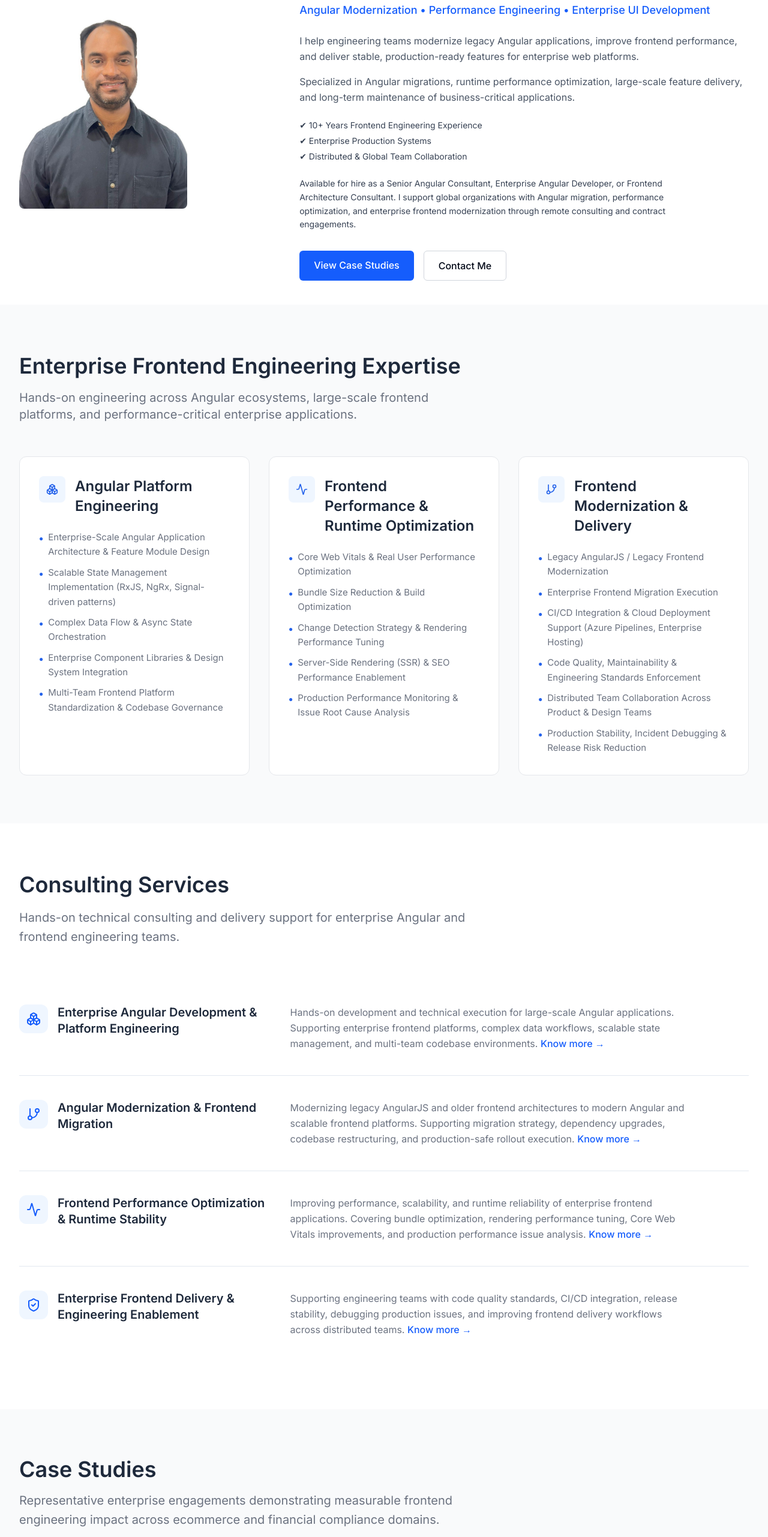
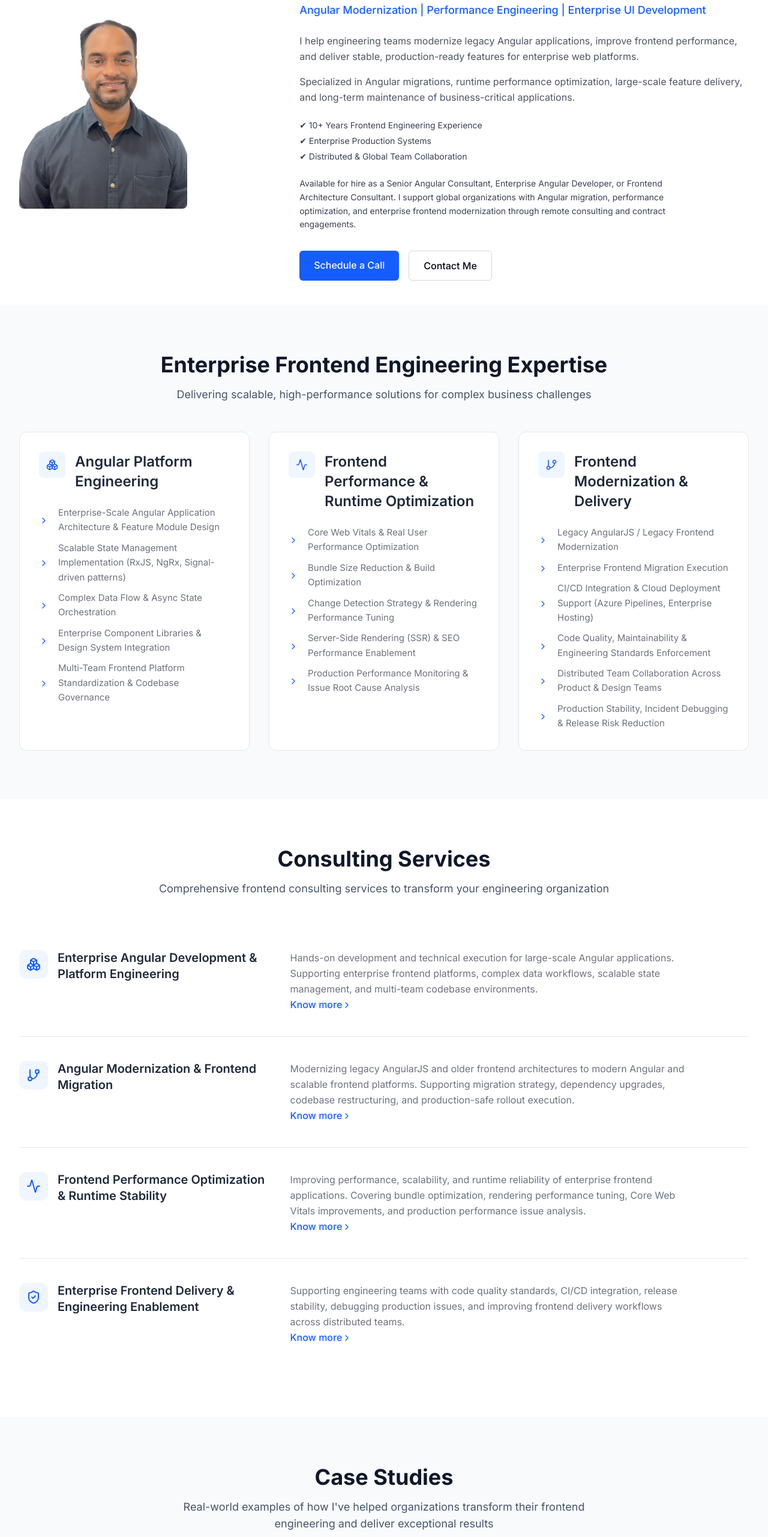
Before and after one commit to chaurasiyaumesh9/mercurion-consulting, a Next.js app: page / in a window 1280 px wide. Shown: the part 234-2797 px from the top of the page at 60% size. Built offline with nearby package versions, Linux system fonts and the light colour scheme.

Commit message:
Refining content

```diff
--- a/app/components/CaseStudies.tsx
+++ b/app/components/CaseStudies.tsx
@@ -1,4 +1,4 @@
-import { Check } from "lucide-react";
+import { ChevronRight } from "lucide-react";
 
 export function CaseStudies() {
   const cases = [
@@ -50,17 +50,15 @@ export function CaseStudies() {
     <section id="case-studies" className="bg-[#F9FAFB] py-14 md:py-20 scroll-mt-24">
       <div className="max-w-7xl mx-auto px-6 md:px-8">
         {/* HEADER */}
-        <div className="mb-12 md:mb-16 max-w-3xl">
-          <h2 className="text-3xl md:text-4xl font-semibold text-[#1E293B]">
-            Case Studies
-          </h2>
-
-          <p className="mt-4 text-lg md:text-xl text-[#6B7280] leading-relaxed">
-            Representative enterprise engagements demonstrating measurable
-            frontend engineering impact across ecommerce and financial
-            compliance domains.
-          </p>
-        </div>
+        <div className="text-center mb-12">
+            <h2 className="text-3xl sm:text-4xl font-bold text-slate-900 mb-4">
+              Case Studies
+            </h2>
+            <p className="text-lg text-slate-600 max-w-3xl mx-auto">
+              Real-world examples of how I've helped organizations transform their frontend engineering
+              and deliver exceptional results
+            </p>
+          </div>
 
         {/* CASE LIST */}
         <div className="space-y-8 md:space-y-10">
@@ -111,8 +109,8 @@ export function CaseStudies() {
 
                   <ul className="space-y-2">
                     {caseStudy.results.map((result, idx) => (
-                      <li key={idx} className="flex items-start gap-2">
-                        <Check className="w-4 h-4 text-blue-600 mt-1 shrink-0" />
+                      <li key={idx} className="flex items-center gap-2">
+                        <ChevronRight className="w-4 h-4 mr-2 mt-0.5 text-blue-600 flex-shrink-0" />
                         <span className="text-sm md:text-[15px] text-[#4B5563] leading-relaxed">
                           {result}
                         </span>
--- a/app/components/ConsultingApproach.tsx
+++ b/app/components/ConsultingApproach.tsx
@@ -1,28 +1,28 @@
 export function ConsultingApproach() {
   const steps = [
     {
-      phase: "01",
+      phase: "Discovery",
       title: "Technical Discovery & System Audit",
       description:
-        "Architecture review, codebase analysis, performance profiling, and identification of technical debt and stability risks. For new builds, includes requirements clarification and frontend platform foundation design.",
+        "I begin every engagement with a comprehensive technical assessment. This includes reviewing existing architecture, identifying performance bottlenecks, evaluating code quality, and understanding team capabilities. This phase establishes a clear baseline and identifies opportunities for improvement.",
     },
     {
-      phase: "02",
+      phase: "Planning",
       title: "Engineering Strategy & Roadmap Planning",
       description:
-        "Translate technical findings into a prioritized roadmap covering modernization opportunities, performance optimization strategy, architecture improvements, and phased delivery planning aligned with business timelines.",
+        "Based on discovery findings, I create a detailed technical roadmap with clear milestones, deliverables, and success metrics. This includes architecture decisions, technology stack recommendations, team structure proposals, and risk mitigation strategies. The plan ensures alignment between technical solutions and business objectives.",
     },
     {
-      phase: "03",
+      phase: "Development",
       title: "Implementation & Engineering Execution",
       description:
-        "Hands-on engineering contribution delivering improvements or new capabilities, including performance optimization, modernization, and frontend architecture implementation in collaboration with product teams.",
+        "Implementation follows agile methodologies with short iteration cycles, continuous integration, and regular stakeholder feedback. I establish coding standards, implement automated testing, set up CI/CD pipelines, and ensure code quality through reviews and pair programming. The focus is on building sustainable, maintainable solutions.",
     },
     {
-      phase: "04",
-      title: "Documentation, Knowledge Transfer & Stability",
+      phase: "Optimization",
+      title: "Performance Optimization, Knowledge Transfer & Training",
       description:
-        "Provide documentation, architectural decision records, and knowledge transfer to ensure teams can maintain and evolve the frontend platform independently after engagement.",
+        "The final phase focuses on optimization and knowledge transfer. I conduct performance audits, implement optimizations, and establish monitoring systems. Equally important is ensuring the team can maintain and evolve the solution through comprehensive documentation, training sessions, and ongoing mentorship.",
     },
   ];
 
@@ -30,16 +30,14 @@ export function ConsultingApproach() {
     <section id="approach" className="bg-white py-14 md:py-20 scroll-mt-24">
       <div className="max-w-7xl mx-auto px-6 md:px-8">
         {/* HEADER */}
-        <div className="mb-12 md:mb-16 max-w-3xl">
-          <h2 className="text-3xl md:text-4xl font-semibold text-[#1E293B]">
-            Technical Delivery Approach
-          </h2>
-
-          <p className="mt-4 text-lg md:text-xl text-[#6B7280] leading-relaxed">
-            A structured, hands-on methodology for assessing, building,
-            modernizing, and scaling enterprise frontend applications.
-          </p>
-        </div>
+        <div className="text-center mb-12">
+            <h2 className="text-3xl sm:text-4xl font-bold text-slate-900 mb-4">
+              Technical Delivery Approach
+            </h2>
+            <p className="text-lg text-slate-600 max-w-3xl mx-auto">
+              A proven methodology for delivering high-quality frontend solutions on time and within budget
+            </p>
+          </div>
 
         {/* PHASE BLOCKS */}
         <div className="grid md:grid-cols-2 gap-6 md:gap-8">
@@ -48,13 +46,16 @@ export function ConsultingApproach() {
               key={index}
               className="bg-[#F9FAFB] border border-[#E5E7EB] rounded-xl p-6 md:p-8"
             >
+                <div className="w-12 h-12 bg-blue-100 rounded-lg flex items-center justify-center">
+                  <span className="text-2xl font-bold text-blue-600">{index + 1}</span>
+                </div>
               {/* PHASE NUMBER */}
-              <div className="text-sm font-semibold text-blue-600 mb-3">
-                Phase {step.phase}
+              <div className="text-xl font-semibold text-slate-900 mb-2 mt-2">
+                {step.phase}
               </div>
 
               {/* TITLE */}
-              <h3 className="text-lg md:text-xl font-semibold text-[#1E293B] mb-3 leading-snug">
+              <h3 className="text-sm text-blue-600 font-medium mb-3">
                 {step.title}
               </h3>
 
--- a/app/components/ConsultingServices.tsx
+++ b/app/components/ConsultingServices.tsx
@@ -1,4 +1,4 @@
-import { Boxes, GitBranch, Activity, ShieldCheck } from "lucide-react";
+import { Boxes, GitBranch, Activity, ShieldCheck, ChevronRight } from "lucide-react";
 
 export function ConsultingServices() {
   const services = [
@@ -36,16 +36,14 @@ export function ConsultingServices() {
     <section id="services" className="bg-white py-14 md:py-20 scroll-mt-24">
       <div className="max-w-7xl mx-auto px-6 md:px-8">
         {/* HEADER */}
-        <div className="mb-10 md:mb-14 max-w-3xl">
-          <h2 className="text-3xl md:text-4xl text-[#1E293B] font-semibold leading-tight">
-            Consulting Services
-          </h2>
-
-          <p className="mt-4 text-lg md:text-xl text-[#6B7280] leading-relaxed">
-            Hands-on technical consulting and delivery support for enterprise
-            Angular and frontend engineering teams.
-          </p>
-        </div>
+        <div className="text-center mb-12">
+            <h2 className="text-3xl sm:text-4xl font-bold text-slate-900 mb-4">
+              Consulting Services
+            </h2>
+            <p className="text-lg text-slate-600 max-w-3xl mx-auto">
+              Comprehensive frontend consulting services to transform your engineering organization
+            </p>
+          </div>
 
         {/* SERVICES LIST */}
         <div className="divide-y divide-slate-200">
@@ -100,9 +98,9 @@ export function ConsultingServices() {
                   {service.description}{" "}
                   <a
                     href={service.href}
-                    className="text-blue-600 font-medium hover:text-blue-700 transition whitespace-nowrap"
+                    className="text-blue-600 font-medium hover:text-blue-700 transition whitespace-nowrap flex items-center"
                   >
-                    Know more →
+                    Know more <ChevronRight className="w-4 h-4 mr-2 mt-0.5 text-blue-600 flex-shrink-0" />
                   </a>
                 </p>
               </div>
--- a/app/components/Contact.tsx
+++ b/app/components/Contact.tsx
@@ -14,8 +14,7 @@ export function Contact() {
           </h2>
 
           <p className="mt-4 text-lg md:text-xl text-[#CBD5E1] leading-relaxed">
-            Available for enterprise Angular consulting and frontend performance
-            optimization engagements.
+            Whether you need help with a specific challenge or want to discuss a larger initiative, I'm here to help. Let's explore how we can work together to achieve your frontend goals.
           </p>
 
           {/* CONTACT LINKS */}
--- a/app/components/Expertise.tsx
+++ b/app/components/Expertise.tsx
@@ -1,4 +1,4 @@
-import { Boxes, Activity, GitBranch } from "lucide-react";
+import { Boxes, Activity, GitBranch, ChevronRight } from "lucide-react";
 
 export function Expertise() {
   const expertiseAreas = [
@@ -46,16 +46,14 @@ export function Expertise() {
       <div className="max-w-7xl mx-auto px-6 md:px-8">
 
         {/* HEADER */}
-        <div className="mb-10 md:mb-14 max-w-3xl">
-          <h2 className="text-3xl md:text-4xl text-[#1E293B] font-semibold leading-tight">
-            Enterprise Frontend Engineering Expertise
-          </h2>
-
-          <p className="mt-4 text-lg md:text-xl text-[#6B7280]">
-            Hands-on engineering across Angular ecosystems, large-scale frontend
-            platforms, and performance-critical enterprise applications.
-          </p>
-        </div>
+        <div className="text-center mb-12">
+            <h2 className="text-3xl sm:text-4xl font-bold text-slate-900 mb-4">
+              Enterprise Frontend Engineering Expertise
+            </h2>
+            <p className="text-lg text-slate-600 max-w-3xl mx-auto">
+              Delivering scalable, high-performance solutions for complex business challenges
+            </p>
+          </div>
 
         {/* GRID */}
         <div className="grid grid-cols-1 sm:grid-cols-2 lg:grid-cols-3 gap-6 md:gap-8">
@@ -88,9 +86,9 @@ export function Expertise() {
                   <li
                     key={idx}
                     className="text-[#6B7280] text-sm md:text-[15px]
-                               flex items-start gap-2 leading-relaxed"
+                               flex items-center gap-2 leading-relaxed"
                   >
-                    <span className="text-[#2563EB] mt-1.5 text-xs">●</span>
+                    <ChevronRight className="w-4 h-4 mr-2 mt-0.5 text-blue-600 flex-shrink-0" />
                     <span>{item}</span>
                   </li>
                 ))}
--- a/app/components/HeroSection.tsx
+++ b/app/components/HeroSection.tsx
@@ -37,7 +37,7 @@ export default function HeroSection() {
 
             {/* SPECIALIZATION STRIP */}
             <p className="mt-4 text-base md:text-lg text-blue-600 font-medium">
-              Angular Modernization • Performance Engineering • Enterprise UI
+              Angular Modernization | Performance Engineering | Enterprise UI
               Development
             </p>
 
@@ -70,10 +70,10 @@ export default function HeroSection() {
             {/* CTA */}
             <div className="mt-8 flex flex-col sm:flex-row gap-3 sm:gap-4 justify-center md:justify-start">
               <a
-                href="#case-studies"
+                href="#contact"
                 className="w-full sm:w-auto px-6 py-3 bg-blue-600 text-white font-medium hover:bg-blue-700 transition rounded-md text-center"
               >
-                View Case Studies
+                Schedule a Call
               </a>
 
               <a
```
